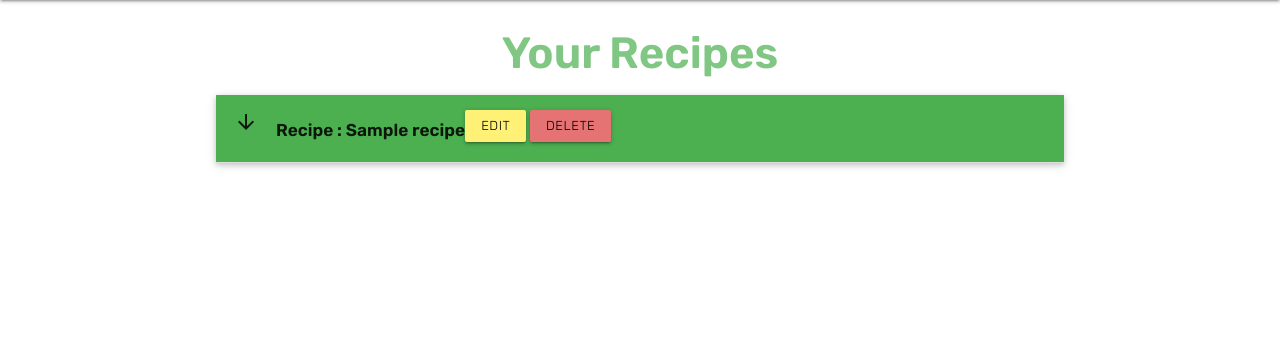
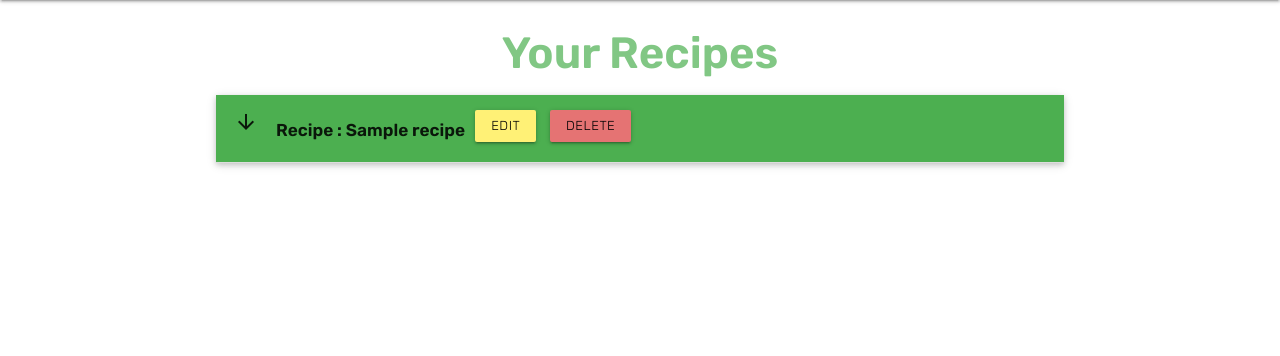
Before and after one commit to Code-Institute-Submissions/Code-Institute-Submissions-SuperGibbon-MS3, a Flask app: page /get_recipes in a window 1280 px wide. Shown: the part 64-420 px from the top of the page. Run offline with Flask 2, Linux system fonts and the light colour scheme; grey boxes marked "Sample" are stand-in pictures; a database or web service that is not in the repository returns one stand-in record (values such as "Sample title"); some libraries are stand-ins or nearby versions.

Commit message:
Add margin to edit/delete buttons improve spacing

```diff
--- a/static/css/style.css
+++ b/static/css/style.css
@@ -19,6 +19,10 @@ body {
     max-width: 80%;
 }
 
+.recipe-button {
+    margin-left: 10px;
+}
+
 .home-title {
     margin-top: 30px;
 }
--- a/templates/recipes.html
+++ b/templates/recipes.html
@@ -13,8 +13,8 @@
                             </h6>
                         </div>
                         <div class="col s4">
-                            <a href="{{ url_for('edit_recipe', recipe_id=recipe._id)}}" class="btn-small yellow lighten-2 black-text">Edit</a>
-                            <a href="{{ url_for('delete_recipe', recipe_id=recipe._id) }}" class="btn-small red lighten-2 black-text">Delete</a>
+                            <a href="{{ url_for('edit_recipe', recipe_id=recipe._id)}}" class="btn-small yellow lighten-2 black-text recipe-button">Edit</a>
+                            <a href="{{ url_for('delete_recipe', recipe_id=recipe._id) }}" class="btn-small red lighten-2 black-text recipe-button">Delete</a>
                         </div>
                     </div>
                     <div class="collapsible-body">
```
